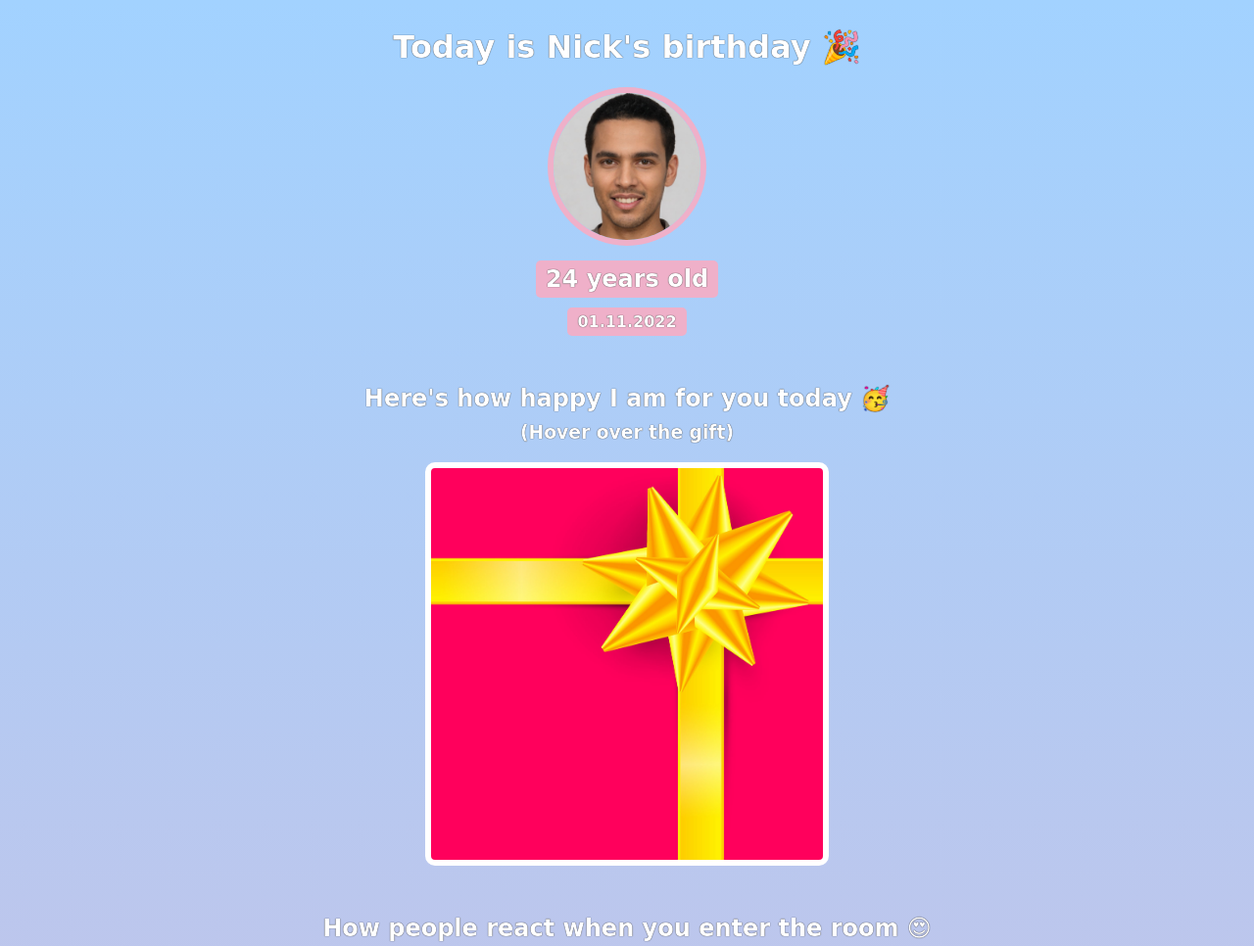
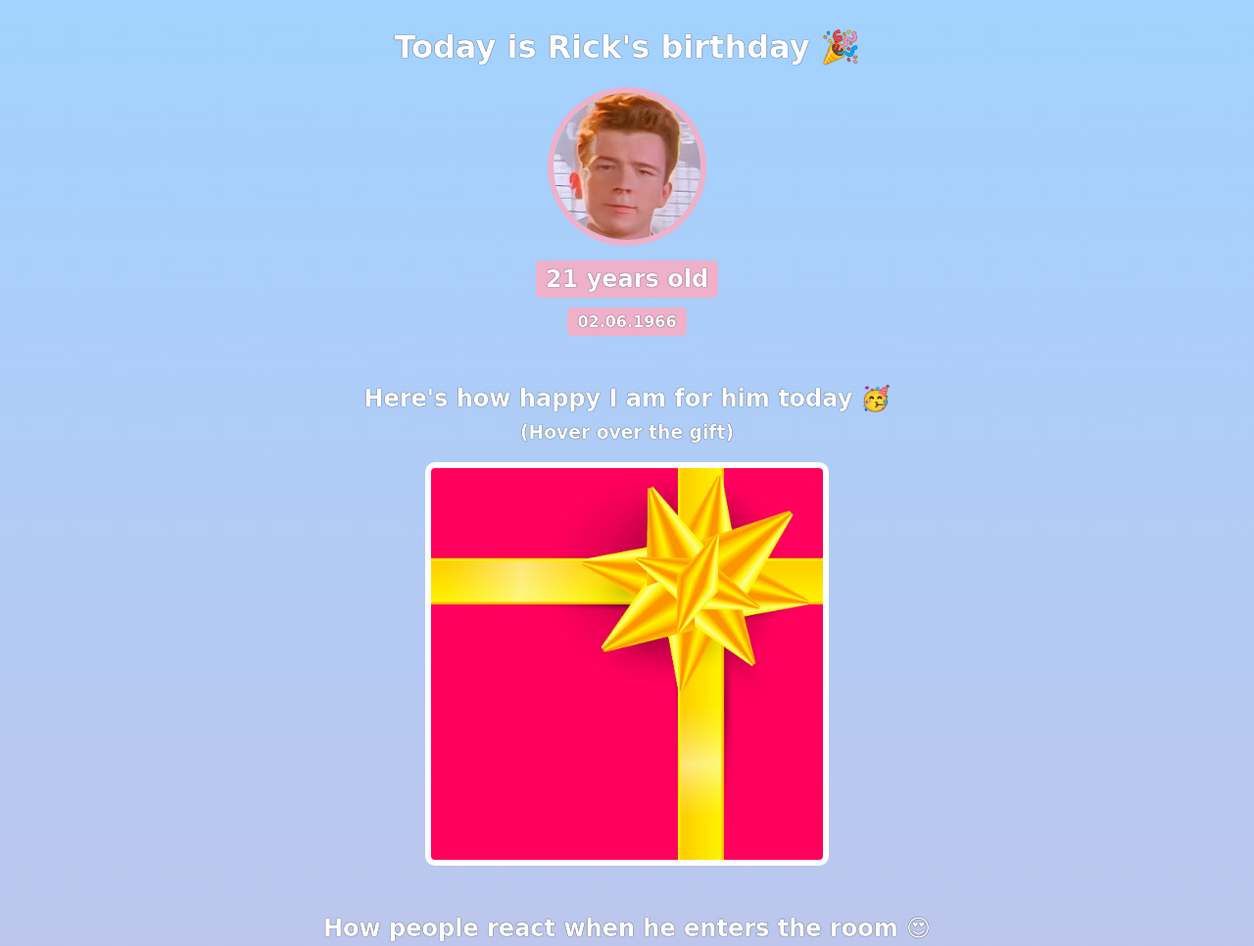
Before and after one commit to die-lichtlos/birthday-gif-gift-site, a website built with Vite: page index.html in a window 1280 px wide. Shown: the top 966 px of the page at 98% size. Built offline with nearby package versions, Linux system fonts and the light colour scheme; a web font is replaced by a local one.

Commit message:
Changed from Nick to Rick

```diff
--- a/index.html
+++ b/index.html
@@ -7,30 +7,30 @@
     </head>
     <body>
         <div id="header">
-            <h1>Today is Nick's birthday 🎉</h1>
-            <img id="bff-img" src="images/nick.jpg">
-            <h2 id="bday-age">24 years old</h2>
-            <h4 id="bday-date">01.11.2022</h4>
+            <h1>Today is Rick's birthday 🎉</h1>
+            <img id="bff-img" src="images/rick-square-face.png">
+            <h2 id="bday-age">21 years old</h2>
+            <h4 id="bday-date">02.06.1966</h4>
         </div>
 
         <div class="gift-section">
-            <h2 class="gift-title">Here's how happy I am for you today 🥳</h2>
+            <h2 class="gift-title">Here's how happy I am for him today 🥳</h2>
             <h3 class="gift-hint">(Hover over the gift)</h3>
             <div class="gift-img" id="gift-img-happy"></div>
         </div>
 
         <div class="gift-section">
-            <h2 class="gift-title">How people react when you enter the room 😍</h2>
+            <h2 class="gift-title">How people react when he enters the room 😍</h2>
             <div class="gift-img" id="gift-img-hot"></div>
         </div>
 
         <div class="gift-section">
-            <h2 class="gift-title">If I had to describe you with ONE word 👇</h2>
+            <h2 class="gift-title">If I had to describe him with ONE word 👇</h2>
             <div class="gift-img" id="gift-img-genius"></div>
         </div>
 
         <div class="gift-section">
-            <h2 class="gift-title">The only person as badass as you 💪</h2>
+            <h2 class="gift-title">The only person as badass as him 💪</h2>
             <div class="gift-img" id="gift-img-badass"></div>
         </div>
 
@@ -39,7 +39,7 @@
             <div class="gift-img" id="gift-img-cheers"></div>
         </div>
 
-        <p id="footer">Want to create your own Birthday GIFt site? Take <a href="https://scrimba.com/learn/htmlandcss" target="_blank">this HTML & CSS course.</a></p>
+        <p id="footer">Want to create your own Birthday GIFt site? Take <a href="www.youtube.com/watch?v=dQw4w9WgXcQ" target="_blank">this HTML & CSS course.</a></p>
 
     </body>
 </html>
```
Also changed, not shown: images/rick-square-face.png (added), 1 other file.
